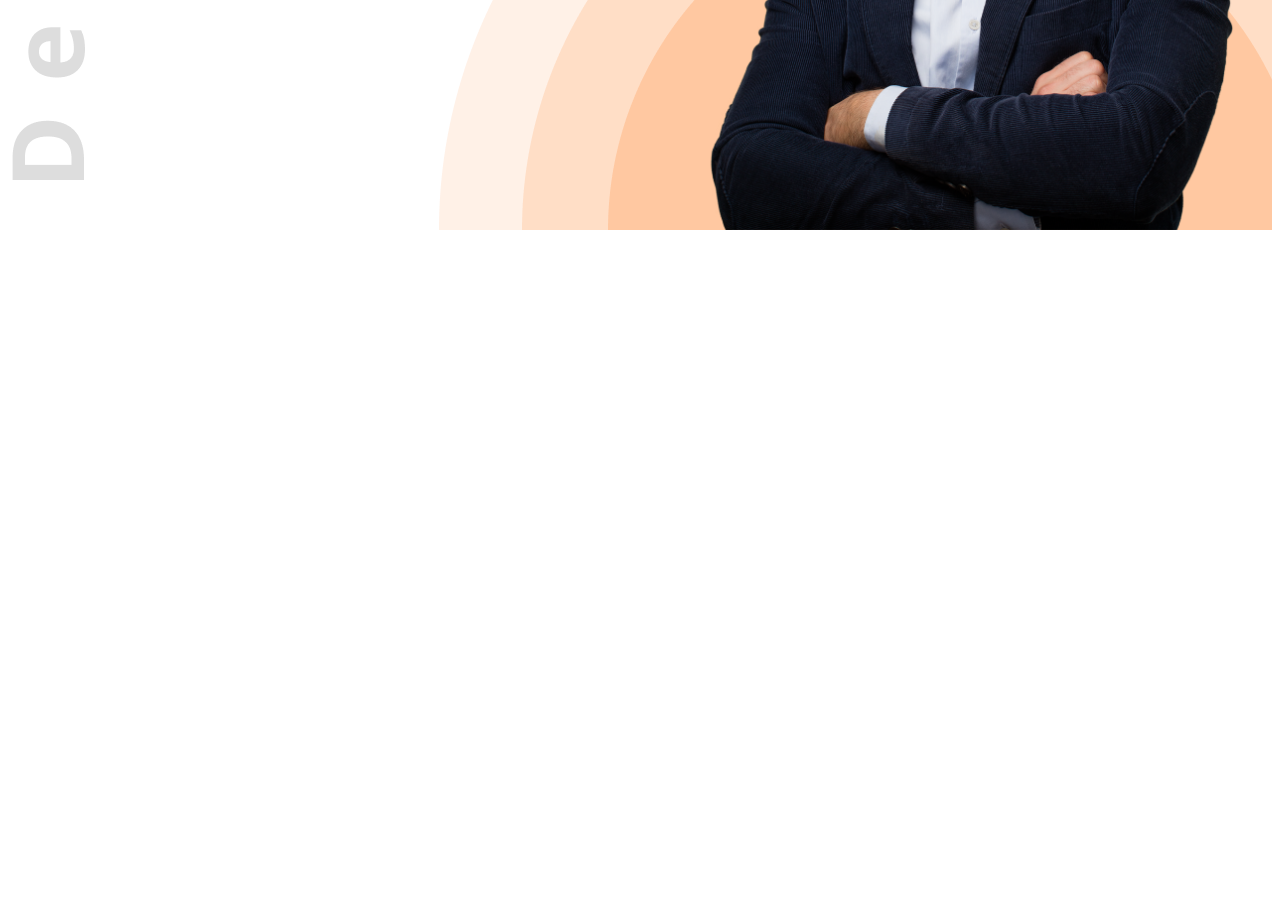
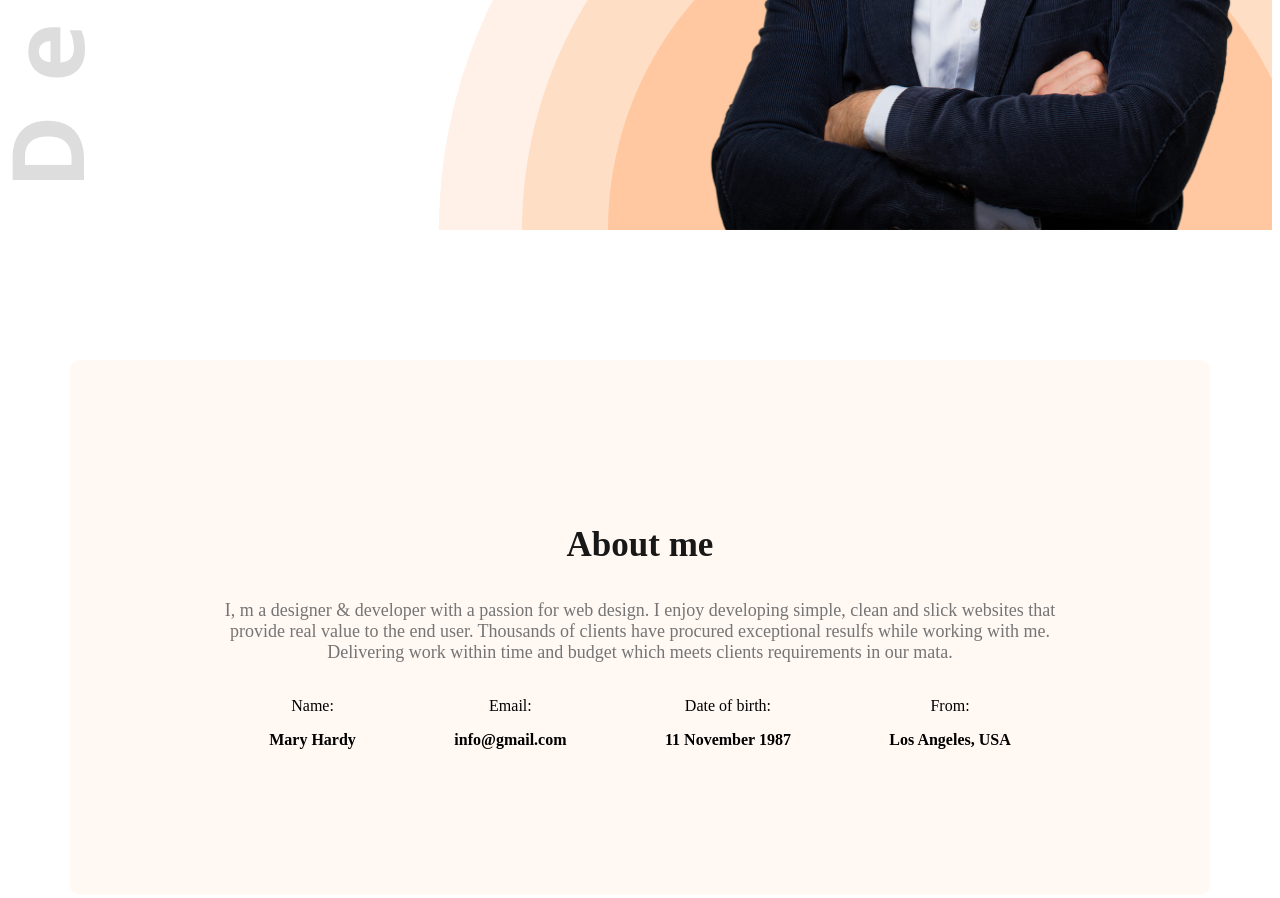
Before and after one commit to Yousufislam418/web-dev-portfolio, a plain HTML site: page index.html in a window 1280 px wide. Shown: the part 591-1489 px from the top of the page. Before the commit the page ends 829 px from the top, so only its background shows below. Drawn offline with Linux system fonts and the light colour scheme.

Commit message:
About section added

```diff
--- a/index.html
+++ b/index.html
@@ -1,11 +1,13 @@
 <!DOCTYPE html>
 <html lang="en">
+
 <head>
     <meta charset="UTF-8">
     <meta name="viewport" content="width=device-width, initial-scale=1.0">
     <title>Web developer Portfolio</title>
     <link rel="stylesheet" href="styles/portfolio.css">
 </head>
+
 <body>
     <header class="header">
         <nav>
@@ -20,7 +22,8 @@
             <div class="banner-content">
                 <h4 class="banner-greetings">Hi, i am</h4>
                 <h1 class="banner-title">Mary Hardy</h1>
-                <p class="banner-description">Shot what cold new see hold. friendly as an betrayed formerly he. Morning becouse as to society behaved moments.</p>
+                <p class="banner-description">Shot what cold new see hold. friendly as an betrayed formerly he. Morning
+                    becouse as to society behaved moments.</p>
                 <button class="btn-primary">Download cv</button>
                 <button class="btn-primary">Contact</button>
             </div>
@@ -28,7 +31,35 @@
         </div>
     </header>
     <main>
+        <section class="about secondary-bg">
+            <h3 class="section-title">About me</h3>
+            <p class="section-description">I, m a designer & developer with a passion for web design. I enjoy developing
+                simple, clean and
+                slick websites that provide real value to the end user. Thousands of clients have procured
+                exceptional resulfs while working with me. Delivering work within time and budget which meets
+                clients requirements in our mata.
+            </p>
+            <div class="about-items">
+                <div class="about-item">
+                    <p class="item-title">Name:</p>
+                    <p class="item-description">Mary Hardy</p>
+                </div>
+                <div class="about-item">
+                    <p class="item-title">Email:</p>
+                    <p class="item-description">info@gmail.com</p>
+                </div>
+                <div class="about-item">
+                    <p class="item-title">Date of birth:</p>
+                    <p class="item-description">11 November 1987</p>
+                </div>
+                <div class="about-item">
+                    <p class="item-title">From:</p>
+                    <p class="item-description">Los Angeles, USA</p>
+                </div>
+            </div>
+        </section>
     </main>
     <footer></footer>
 </body>
+
 </html>
--- a/styles/portfolio.css
+++ b/styles/portfolio.css
@@ -1,4 +1,8 @@
 /* Shared */
+.secondary-bg {
+    background-color: #FFF8F3;
+}
+
 .text-primary{
     color: #FD6E0A;
 }
@@ -15,6 +19,18 @@
     border-radius: 5px;
     font-size: 20px;
     color: white;
+}
+
+/* Aboout */
+.section-title {
+    font-size: 35px;
+    font-weight: bold;
+    color: #181818;
+}
+
+.section-description {
+    font-size: 18px;
+    color: #757575;
 }
 
 /* Header styles */
@@ -77,3 +93,26 @@
 .banner-profile-pic {
     width: 580px;
 }
+
+/* main styles */
+main {
+    max-width: 1140px;
+    margin: 0 auto;
+}
+
+/* About styles */
+.about {
+    border-radius: 10px;
+    padding: 130px 150px;
+    text-align: center;
+    margin-top: 130px;
+}
+
+.about-items {
+    display: flex;
+    justify-content: space-around;
+}
+
+.item-description {
+    font-weight: bold;
+}
```
